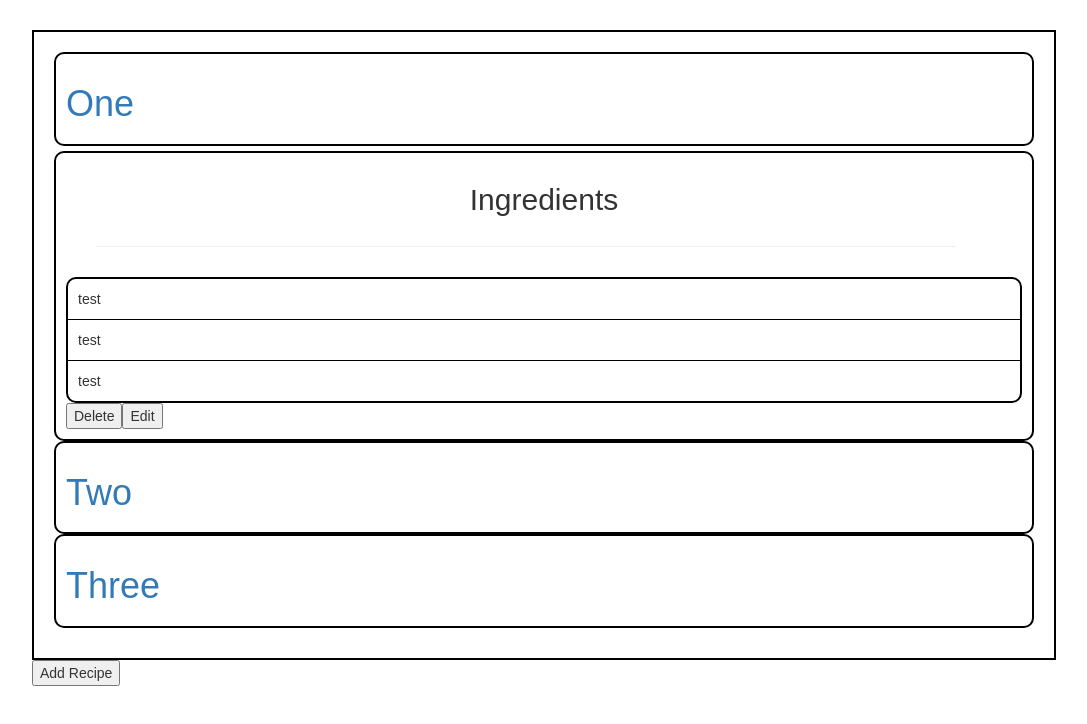
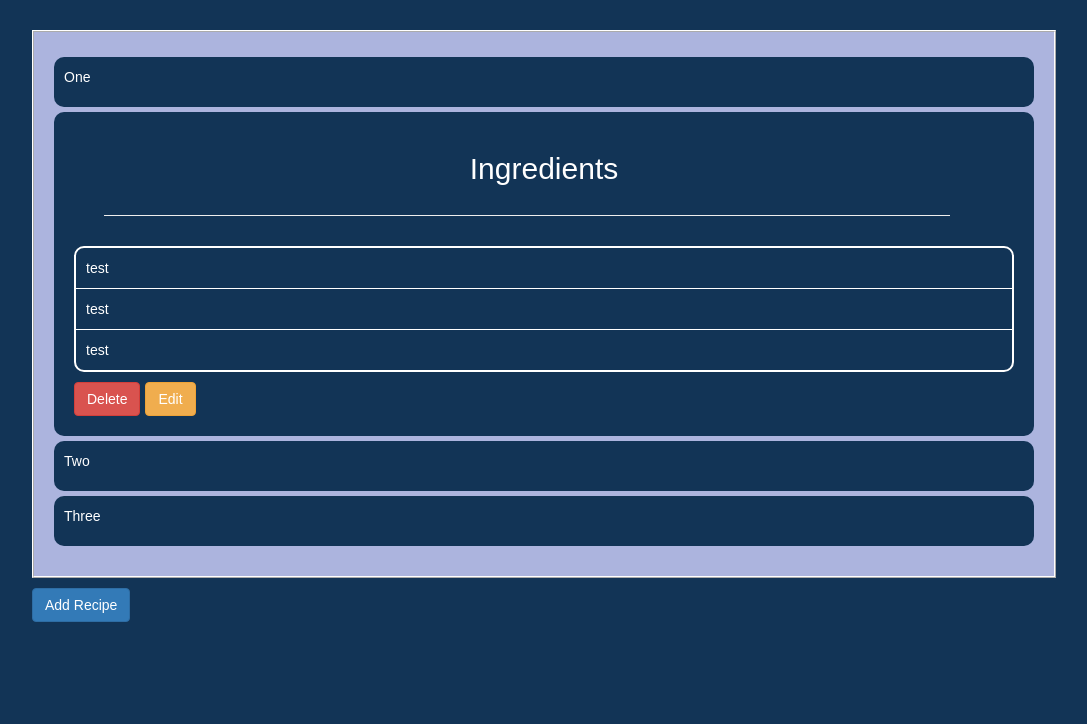
Before and after one commit to mattchere/recipe-box, a React (Create React App) app: page / in a window 1280 px wide. Both pictures are taken after a click on the link "One". Shown: the top 724 px of the page, without its empty margins (96-1183 px from the left). Built offline with nearby package versions, Linux system fonts and the light colour scheme.

Commit message:
Polish styling of app

```diff
--- a/public/index.html
+++ b/public/index.html
@@ -9,7 +9,7 @@
       homescreen on Android. See https://developers.google.com/web/fundamentals/engage-and-retain/web-app-manifest/
     -->
     <link rel="manifest" href="%PUBLIC_URL%/manifest.json">
-    <link rel="shortcut icon" href="%PUBLIC_URL%/favicon.ico">
+    <!-- <link rel="shortcut icon" href="%PUBLIC_URL%/favicon.ico"> -->
     <link rel="stylesheet" href="reset.css">
     <!-- Latest compiled and minified CSS -->
     <link rel="stylesheet" href="https://maxcdn.bootstrapcdn.com/bootstrap/latest/css/bootstrap.min.css">
@@ -22,7 +22,7 @@
       work correctly both with client-side routing and a non-root public URL.
       Learn how to configure a non-root public URL by running `npm run build`.
     -->
-    <title>React App</title>
+    <title>Recipe Box</title>
   </head>
   <body>
     <noscript>
--- a/src/App.css
+++ b/src/App.css
@@ -1,3 +1,6 @@
+body {
+  background-color: #123456;
+}
 .App {
   height: 80%;
   margin: 30px auto;
@@ -5,21 +8,29 @@
 }
 
 .recipe-list {
-  border: 2px solid black;
+  background-color: #ACB4DE;
+  border: 2px ridge white;
   padding: 20px;
+  margin: 10px 0;
 }
 
 .recipe-name {
-  border: 2px solid black;
+  background-color: #123456;
   border-radius: 10px;
+  margin: 5px 0;
   padding: 10px;
 }
 
+.recipe-name p {
+  color: white;
+}
+
 .ingredient-container {
-  border: 2px solid black;
+  background-color: #123456;
   border-radius: 10px;
+  color: white;
   margin-top: 5px;
-  padding: 10px;
+  padding: 20px;
 }
 
 .ingredient-title {
@@ -34,12 +45,13 @@ hr {
 }
 
 .ingredient-list {
-  border: 2px solid black;
+  border: 2px solid white;
   border-radius: 10px;
+  margin: 10px 0;
 }
 
 .ingredient-list li {
-  border-bottom: 1px solid black;
+  border-bottom: 1px solid white;
   padding: 10px;
 }
 
--- a/src/App.js
+++ b/src/App.js
@@ -3,6 +3,7 @@ import './App.css';
 import RecipeList from './components/RecipeList';
 import {Modal} from 'react-bootstrap';
 import {FormGroup, FormControl, ControlLabel} from 'react-bootstrap';
+import {Button, ButtonToolbar} from 'react-bootstrap';
 
 class App extends Component {
   constructor(props) {
@@ -189,7 +190,7 @@ class App extends Component {
           deleteRecipe={this.deleteRecipe}
           editModal={this.editModal}
         />
-        <button onClick={this.openAddModal}>Add Recipe</button>
+        <Button bsStyle="primary" onClick={this.openAddModal}>Add Recipe</Button>
 
         <Modal show={this.state.showAddModal} onHide={this.closeAddModal}>
           <Modal.Header closeButton>
@@ -205,19 +206,21 @@ class App extends Component {
                   placeholder="Recipe Name"
                   onChange={this.handleChangeName}
                 />
-                <ControlLabel>Recipe</ControlLabel>
+                <ControlLabel>Ingredients</ControlLabel>
                 <FormControl
                   type="text"
                   value={this.state.newRecipe.ingredients}
-                  placeholder="Recipe Name"
+                  placeholder="Enter Ingredients,Separated,By,Commas"
                   onChange={this.handleChangeIngredients}
                 />
               </FormGroup>
             </form>
           </Modal.Body>
           <Modal.Footer>
-            <button onClick={this.addRecipe}>Add Recipe</button>
-            <button onClick={this.closeAddModal}>Close</button>
+            <ButtonToolbar>
+              <Button bsStyle="success" onClick={this.addRecipe}>Add Recipe</Button>
+              <Button bsStyle="danger" onClick={this.closeAddModal}>Close</Button>
+            </ButtonToolbar>
           </Modal.Footer>
         </Modal>
 
@@ -239,15 +242,17 @@ class App extends Component {
                 <FormControl
                   type="text"
                   value={this.state.editRecipe.ingredients}
-                  placeholder="Recipe Name"
+                  placeholder="Enter Ingredients,Separated,By,Commas"
                   onChange={this.handleChangeEditIngredients}
                 />
               </FormGroup>
             </form>
           </Modal.Body>
           <Modal.Footer>
-            <button onClick={this.editRecipe}>Edit Recipe</button>
-            <button onClick={this.closeEditModal}>Close</button>
+            <ButtonToolbar>
+              <Button bsStyle="success" onClick={this.editRecipe}>Edit Recipe</Button>
+              <Button bsStyle="danger" onClick={this.closeEditModal}>Close</Button>
+            </ButtonToolbar>
           </Modal.Footer>
         </Modal>
 
--- a/src/components/IngredientList.js
+++ b/src/components/IngredientList.js
@@ -1,5 +1,6 @@
 import React, { Component } from 'react';
 import '../App.css';
+import {Button, ButtonToolbar} from 'react-bootstrap';
 
 class IngredientList extends Component {
   constructor(props) {
@@ -26,8 +27,10 @@ class IngredientList extends Component {
             return <li key={i}>{ing}</li>
           })}
         </ul>
-        <button onClick={this.handleClickDelete}>Delete</button>
-        <button onClick={this.handleClickEdit}>Edit</button>
+        <ButtonToolbar>
+          <Button bsStyle="danger" onClick={this.handleClickDelete}>Delete</Button>
+          <Button bsStyle="warning" onClick={this.handleClickEdit}>Edit</Button>
+        </ButtonToolbar>
       </div>
     );
   }
--- a/src/components/Recipe.js
+++ b/src/components/Recipe.js
@@ -18,7 +18,7 @@ class Recipe extends Component {
       <div>
         <a className="recipe-link" onClick={this.handleClick}>
           <div className="recipe-name">
-            <h1>{this.props.title}</h1>
+            <p>{this.props.title}</p>
           </div>
         </a>
         <IngredientList
```
